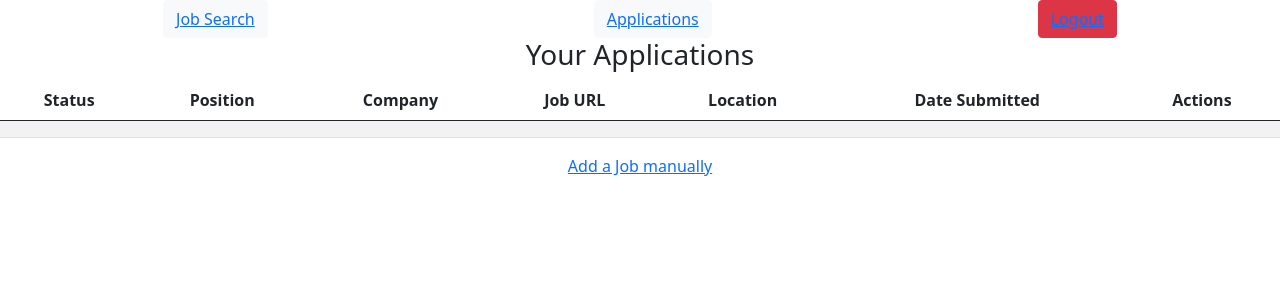
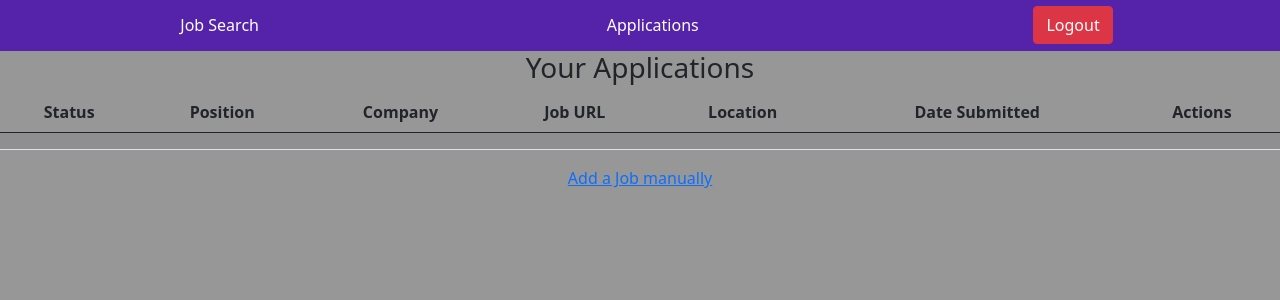
Before and after one commit to borelli28/Job-Board, a Django app: template job_board_app/templates/tracker_app.html in a window 1280 px wide. Shown: the top 300 px of the page. Run offline with Django 3.2, Linux system fonts and the light colour scheme; the template is opened without the code that fills it, so the values that code supplies are empty.

Commit message:
Added nav bar style for tracker app

```diff
--- a/job_board_app/static/styles/tracker_app_style.css
+++ b/job_board_app/static/styles/tracker_app_style.css
@@ -2,9 +2,20 @@
   outline: 1px dashed red;
 } */
 
+body {
+  background-color: #979797;
+}
+
 nav {
   display: flex;
   justify-content: space-around;
+  background-color: #5523AA;
+  padding: 0.5%;
+}
+
+nav a {
+  text-decoration: none;
+  color: white;
 }
 
 main {
--- a/job_board_app/templates/tracker_app.html
+++ b/job_board_app/templates/tracker_app.html
@@ -10,8 +10,8 @@
   <body>
 
     <nav>
-      <button class="btn btn-light"><a href="/jobs">Job Search</a></button>
-      <button class="btn btn-light"><a href="/tracker_app">Applications</a></button>
+      <button class="btn"><a href="/jobs">Job Search</a></button>
+      <button class="btn"><a href="/tracker_app">Applications</a></button>
       <button class="btn btn-danger"><a href="/logout">Logout</a></button>
     </nav>
 
```
